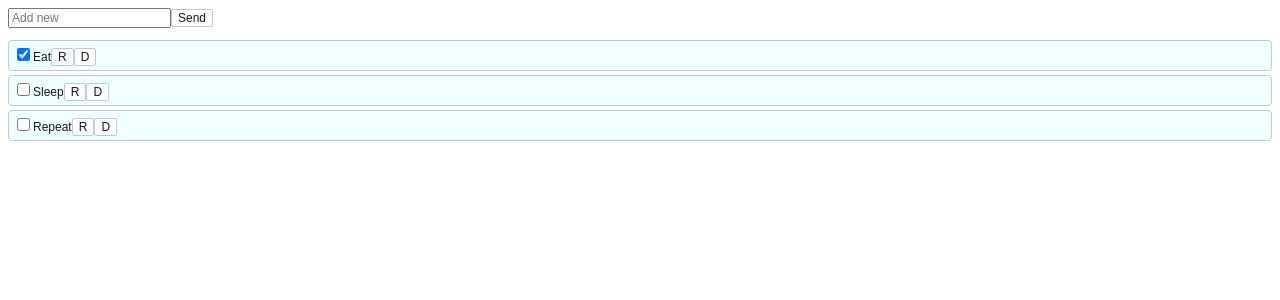
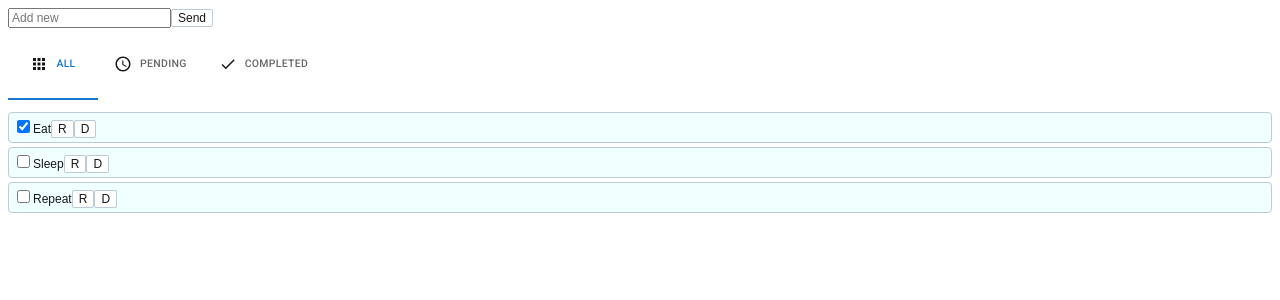
Before and after one commit to FightM9/react-mui-todo, a React (Create React App) app: page / in a window 1280 px wide. Shown: the top 300 px of the page. Built offline with nearby package versions, Linux system fonts and the light colour scheme.

Commit message:
Add UI library

```diff
--- a/package.json
+++ b/package.json
@@ -3,6 +3,10 @@
   "version": "0.1.0",
   "private": true,
   "dependencies": {
+    "@emotion/react": "^11.8.2",
+    "@emotion/styled": "^11.8.1",
+    "@mui/icons-material": "^5.5.1",
+    "@mui/material": "^5.5.1",
     "@testing-library/jest-dom": "^5.16.2",
     "@testing-library/react": "^12.1.3",
     "@testing-library/user-event": "^13.5.0",
--- a/public/index.html
+++ b/public/index.html
@@ -1,31 +1,18 @@
 <!DOCTYPE html>
 <html lang="en">
+
 <head>
   <meta charset="utf-8" />
   <link rel="icon" href="%PUBLIC_URL%/favicon.ico" />
   <meta name="viewport" content="width=device-width, initial-scale=1" />
   <meta name="theme-color" content="#000000" />
-    <meta
-      name="description"
-      content="Web site created using create-react-app"
-    />
+  <meta name="description" content="Web site created using create-react-app" />
   <link rel="apple-touch-icon" href="%PUBLIC_URL%/logo192.png" />
-    <!--
-      manifest.json provides metadata used when your web app is installed on a
-      user's mobile device or desktop. See https://developers.google.com/web/fundamentals/web-app-manifest/
-    -->
   <link rel="manifest" href="%PUBLIC_URL%/manifest.json" />
-    <!--
-      Notice the use of %PUBLIC_URL% in the tags above.
-      It will be replaced with the URL of the `public` folder during the build.
-      Only files inside the `public` folder can be referenced from the HTML.
-
-      Unlike "/favicon.ico" or "favicon.ico", "%PUBLIC_URL%/favicon.ico" will
-      work correctly both with client-side routing and a non-root public URL.
-      Learn how to configure a non-root public URL by running `npm run build`.
-    -->
+  <link rel="stylesheet" href="https://fonts.googleapis.com/css?family=Roboto:300,400,500,700&display=swap" />
   <title>React App</title>
 </head>
+
 <body>
   <noscript>You need to enable JavaScript to run this app.</noscript>
   <div id="root"></div>
@@ -40,4 +27,5 @@
       To create a production bundle, use `npm run build` or `yarn build`.
     -->
 </body>
+
 </html>
--- a/src/TodoApp.js
+++ b/src/TodoApp.js
@@ -3,6 +3,9 @@
 import { openModalInput } from "./components/modal";
 import TodoList from "./components/TodoList";
 import FakeData from "./utils/fakeData";
+import Tabs from '@mui/material/Tabs';
+import Tab from '@mui/material/Tab';
+import TodoTabs from "./components/TodoTabs";
 
 export default function TodoApp() {
   const [todos, setTodos] = useState(FakeData);
@@ -44,6 +47,7 @@
   return (
     <div>
       <Form addTodo={addTodo} />
+      <TodoTabs/>
       <TodoList
         // Object with functions for update TodoApp
         Todo={{ editTodo, removeTodo, toggleTodoStatus }}
```
Also changed, not shown: 1 other file (tests, documents, lock files or other folders). Lines whose indentation alone changed are shown as unchanged.
